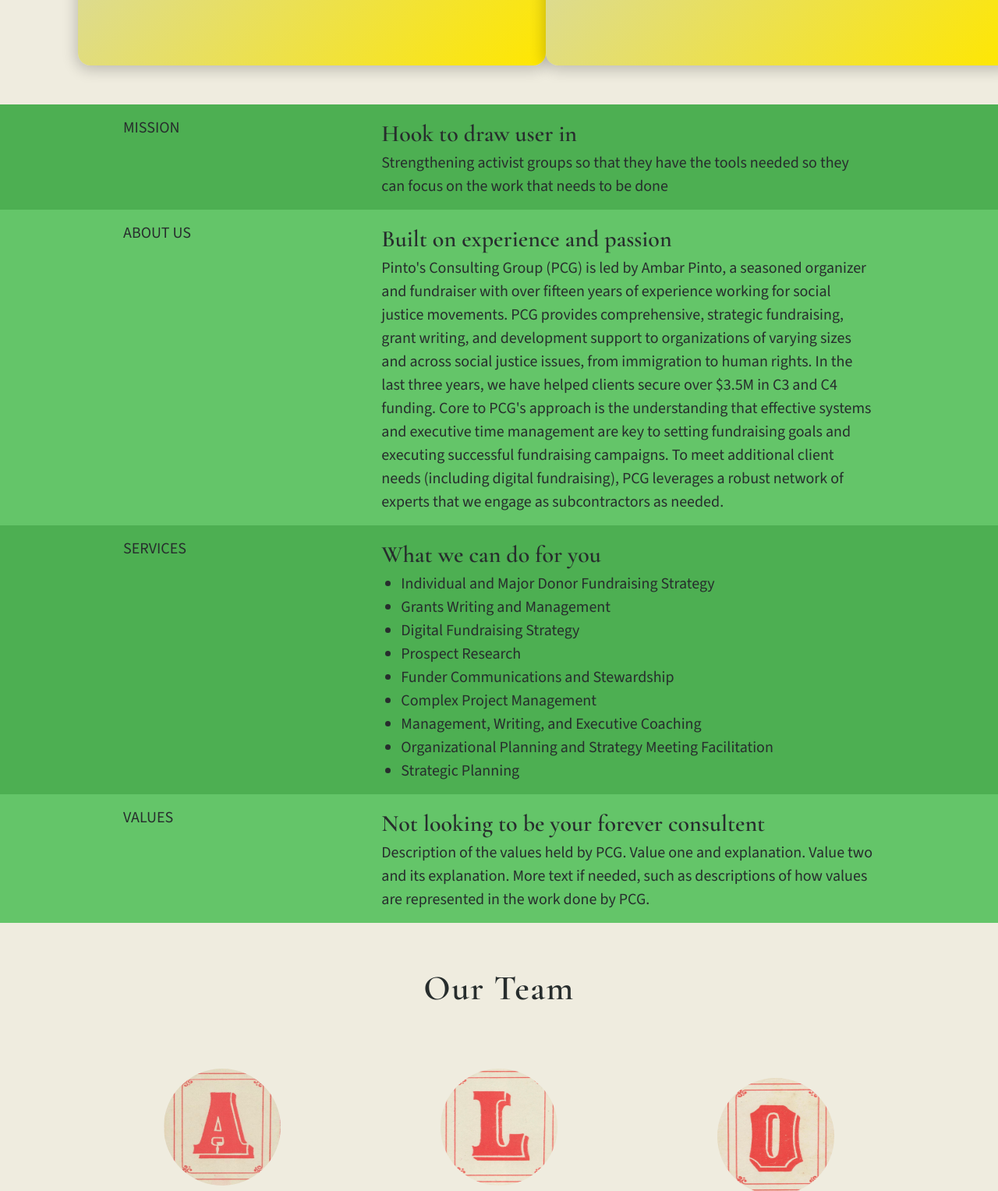
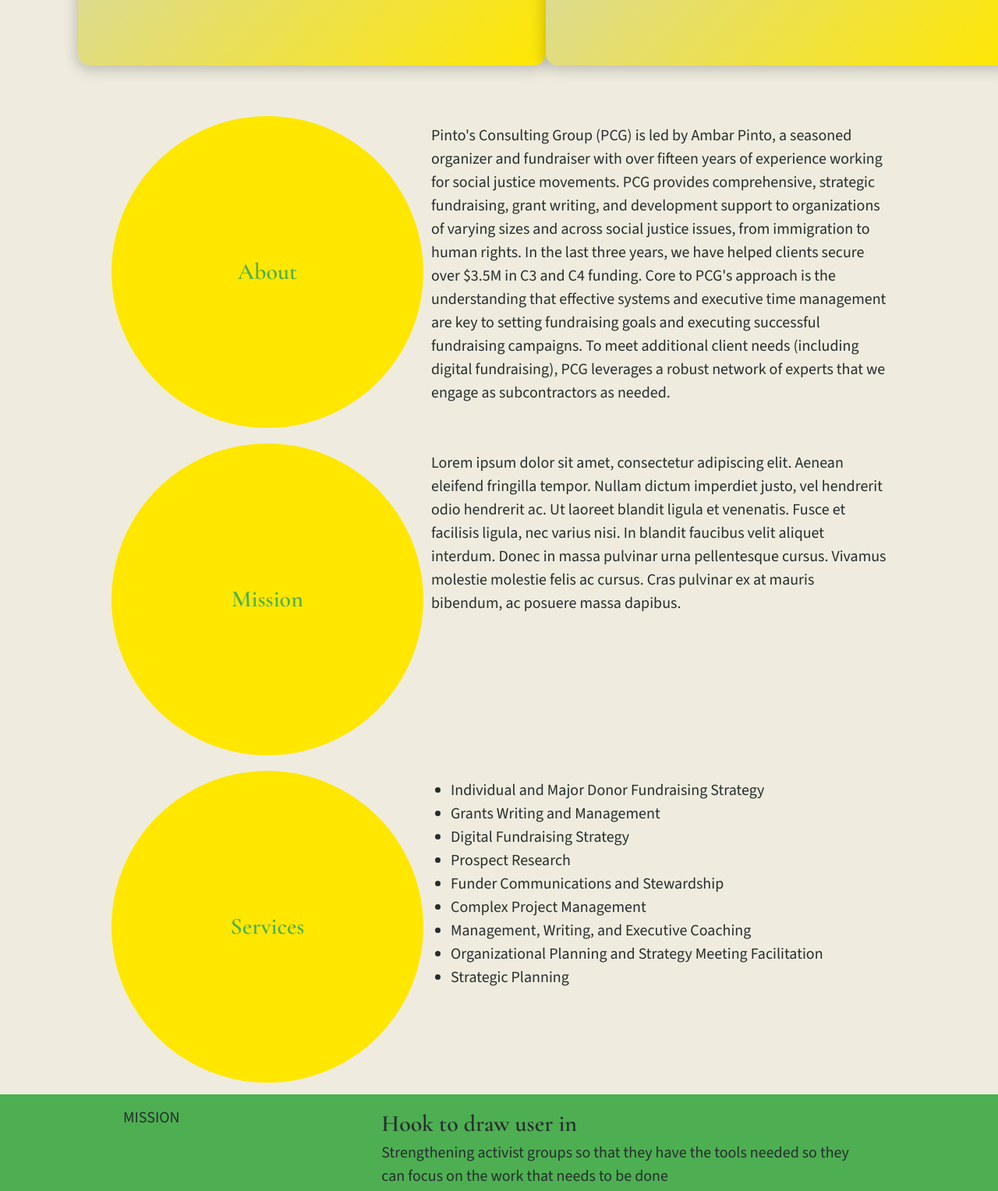
Before and after one commit to pintoBean01/pcg.github.io, a plain HTML site: page index.html in a window 1280 px wide. Shown: the part 1400-2928 px from the top of the page at 78% size. Drawn offline with nearby package versions, Linux system fonts and the light colour scheme.

Commit message:
Add files via upload

```diff
--- a/css/style.css
+++ b/css/style.css
@@ -145,7 +145,11 @@
   position: relative;
 }
 
-.tile_inner.is-flipped{
+/* .tile_inner.is-flipped{
+  transform: rotateY(180deg);
+} */
+
+.tile_inner:hover{
   transform: rotateY(180deg);
 }
 
@@ -185,6 +189,38 @@
   display: flex;
   align-items: center;
   justify-content: center;
+}
+
+/* Circle option section */
+
+.circle-container {
+  padding: 15px;
+  width: 80%;
+  margin: auto;
+  display: grid;
+  grid-template-columns: 1fr 2fr;
+  grid-row: auto;
+  gap: 10px;
+  row-gap: 20px;
+}
+
+.circle {
+  width: 400px;
+  height: 400px;
+  background-color: var(--three-color);
+  border-radius: 50%;
+  display: flex;
+  align-items: center;
+  justify-content: center;
+  color: var(--green-color);
+}
+
+/* .circle .heading{
+  font-size: 32px;
+} */
+
+.circle-info {
+  margin-top: 10px;
 }
 
 /* Vertical Option Section */
--- a/index.html
+++ b/index.html
@@ -115,7 +115,42 @@
         <!-- Circle View -->
          <div class="circle-container">
             <div class="circle">
-
+                <div class="heading">
+                    <h1>About</h1>
+                </div>
+            </div>
+            <div class="circle-info">
+                <p>Pinto's Consulting Group (PCG) is led by Ambar Pinto, a seasoned organizer and fundraiser with over fifteen years of experience working for social justice movements.
+                              PCG provides comprehensive, strategic fundraising, grant writing, and development support to organizations of varying sizes and across social justice issues, from immigration to human rights.
+                                In the last three years, we have helped clients secure over $3.5M in C3 and C4 funding.
+                             Core to PCG's approach is the understanding that effective systems and executive time management are key to setting fundraising goals and executing successful fundraising campaigns.
+                              To meet additional client needs (including digital fundraising),  PCG  leverages a robust network of experts that we engage as subcontractors as needed. </p>
+            </div>
+            <div class="circle">
+                <div class="heading">
+                    <h1>Mission</h1>
+                </div>
+            </div>
+            <div class="circle-info">
+                <p>Lorem ipsum dolor sit amet, consectetur adipiscing elit. Aenean eleifend fringilla tempor. Nullam dictum imperdiet justo, vel hendrerit odio hendrerit ac. Ut laoreet blandit ligula et venenatis. Fusce et facilisis ligula, nec varius nisi. In blandit faucibus velit aliquet interdum. Donec in massa pulvinar urna pellentesque cursus. Vivamus molestie molestie felis ac cursus. Cras pulvinar ex at mauris bibendum, ac posuere massa dapibus.</p>
+            </div>
+            <div class="circle">
+                <div class="heading">
+                    <h1>Services</h1>
+                </div>
+            </div>
+            <div class="circle-info">
+                <ul style="list-style: disc; margin-left: 25px;">
+                                <li>Individual and Major Donor Fundraising Strategy</li>
+                                <li>Grants Writing and Management</li>
+                                <li>Digital Fundraising Strategy </li>
+                                <li>Prospect Research</li>
+                                <li>Funder Communications and Stewardship</li>
+                                <li>Complex Project Management</li>
+                                <li>Management, Writing, and Executive Coaching</li>
+                                <li>Organizational Planning and Strategy Meeting Facilitation</li>
+                                <li>Strategic Planning</li>
+                            </ul>
             </div>
          </div>
 
@@ -190,7 +225,7 @@
                     </div>
                 </div>
             </div>
-            <script src="js/main.js"></script>
+            <!-- <script src="js/main.js"></script> -->
     </section>
 
     <!-- About -->
```
